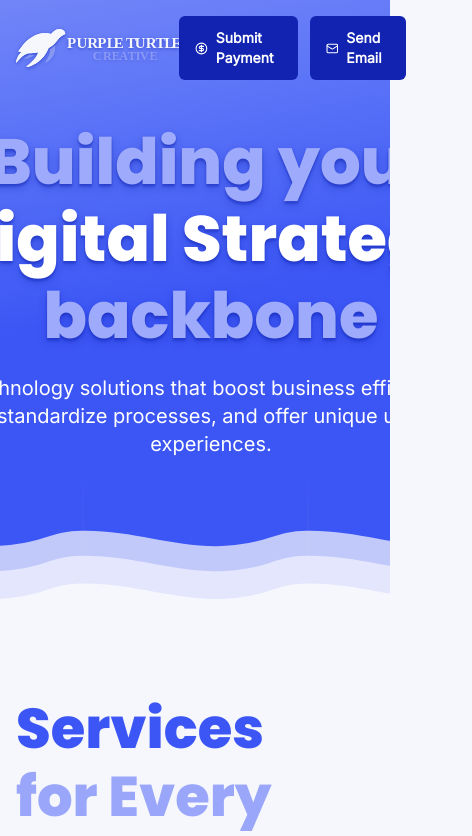
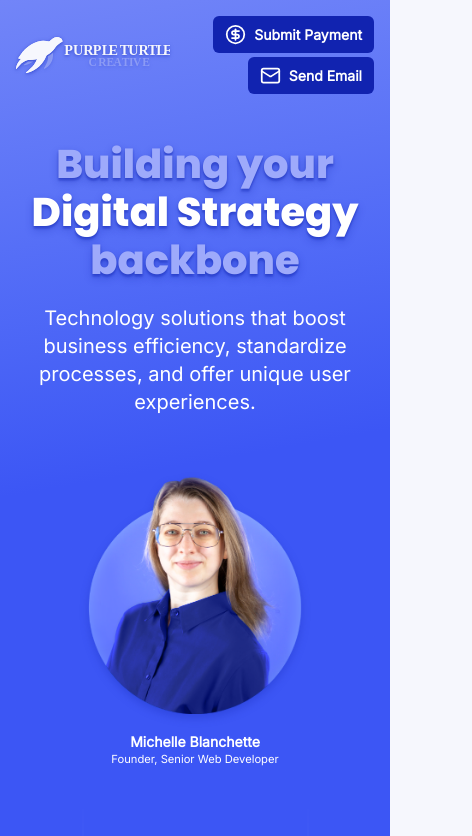
Before and after one commit to PurpleTurtleCreative/website, a Next.js app: page / in a window 390 px wide. Shown: the top 836 px of the page, 472 px wide, since content can reach past the window. Built offline with nearby package versions, Linux system fonts and the light colour scheme.

Commit message:
mobile styling

```diff
--- a/src/app/globals.css
+++ b/src/app/globals.css
@@ -9,11 +9,11 @@
   --default-line-height: 1.3;
 
   /* Typography - Sizes */
-  --text-h1: 4rem;
-  --text-h2: 3.5rem;
-  --text-h3: 2.5rem;
-  --text-h4: 2rem;
-  --text-body: 1.125rem;
+  --text-h1: clamp(2.5rem, 5vw, 4rem);
+  --text-h2: clamp(2rem, 3.5vw, 3.5rem);
+  --text-h3: clamp(1.75rem, 3vw, 2.5rem);
+  --text-h4: clamp(1.25rem, 2.5vw, 2rem);
+  --text-body: clamp(1rem, 2vw, 1.125rem);
 
 	/* Colors - Branding */
 	--color-primary-lightest: #ebedff;
@@ -84,13 +84,13 @@
   /* Button */
 
   .button {
-    @apply flex flex-row flex-nowrap items-center gap-x-2 rounded-md py-3 px-4 text-white font-bold bg-primary-dark hover:bg-black;
+    @apply flex flex-row flex-nowrap text-nowrap items-center gap-x-2 rounded-md py-2 px-3 md:py-3 md:px-4 text-white font-bold bg-primary-dark hover:bg-black;
   }
 
   /* Container */
 
   .content-section {
-    @apply max-w-content w-full p-4 mx-auto box-content;
+    @apply max-w-content w-full p-4 mx-auto;
   }
 
   .card {
--- a/src/components/sections/Intro.tsx
+++ b/src/components/sections/Intro.tsx
@@ -2,13 +2,13 @@ import Image from "next/image";
 
 export default function Intro() {
     return (
-        <div className="component-Intro w-full pt-22 sm:pt-26 bg-linear-170 from-primary-light from-0% to-primary to-50% text-white text-center sm:text-left wave-trim-bottom-mask">
-            <div className="content-section flex flex-col sm:flex-row items-center justify-between sm:gap-15">
-                <div className="sm:w-3/5 sm:mb-20">
+        <div className="component-Intro w-full pt-26 bg-linear-170 from-primary-light from-0% to-primary to-50% text-white text-center md:text-left wave-trim-bottom-mask">
+            <div className="content-section flex flex-col md:flex-row items-center justify-between gap-15">
+                <div className="md:w-3/5 md:mb-20">
                     <h1 className="font-heading my-5 text-shadow-lg text-shadow-primary-dark/30 text-[#9eaafb]">Building your <span className="text-white">Digital&nbsp;Strategy</span> backbone</h1>
                     <p className="text-xl">Technology solutions that boost business efficiency, standardize processes, and offer unique user experiences.</p>
                 </div>
-                <div className="w-2/5 mx-auto hidden sm:block text-center">
+                <div className="w-3/5 md:w-2/5 mx-auto text-center">
                     <div className="inline-block relative">
                         <Image
                             src="/images/Michelle-Blanchette_casual_circle.png"
--- a/src/components/sections/RequestQuote.tsx
+++ b/src/components/sections/RequestQuote.tsx
@@ -7,7 +7,7 @@ export default function RequestQuote() {
                 <div className="sm:w-3/5 mt-20 mb-40">
                     <h2 className="font-heading my-5 text-shadow-lg text-shadow-primary-dark/30 text-[#9eaafb]">Request a <span className="text-white">Quote</span></h2>
                     <p className="text-xl mb-10">Tell us about your project and we&rsquo;ll get back to you soon!</p>
-                    <a href="mailto:michelle@purpleturtlecreative.com" className="w-fit button text-body">
+                    <a href="mailto:michelle@purpleturtlecreative.com" className="w-fit button text-body max-sm:mx-auto">
                         <MailIcon width="1.5em" height="1.5em" /><span>Send Email</span>
                     </a>
                 </div>
--- a/src/components/sections/Services.tsx
+++ b/src/components/sections/Services.tsx
@@ -54,7 +54,7 @@ export default function Services() {
     ]
 
     return (
-        <div className="component-Services w-full py-20">
+        <div className="component-Services w-full py-20 max-sm:pb-0">
             <div className="content-section">
                 <div className="w-2/3">
                     <h2 className="text-primary/50 mb-5"><span className="text-primary">Services</span> for Every Stage of Growth</h2>
--- a/src/components/sections/Tech.tsx
+++ b/src/components/sections/Tech.tsx
@@ -35,7 +35,7 @@ export default function Tech() {
     ]
 
     return (
-        <div className="component-Tech w-full py-20">
+        <div className="component-Tech w-full pb-20">
             <div className="content-section">
                 <div className="w-2/3">
                     <h2 className="text-primary/50 mb-5">Using a Modern <span className="text-primary">Tech&nbsp;Stack</span></h2>
--- a/src/components/ui/Footer.tsx
+++ b/src/components/ui/Footer.tsx
@@ -3,10 +3,10 @@ import Clock from "../client/Clock";
 
 export default function Footer() {
     return (
-        <footer className="component-Footer w-full bg-black text-white">
-            <div className="content-section flex flex-wrap items-center justify-between gap-y-3 py-5 text-sm">
+        <footer className="component-Footer w-full bg-black text-white text-center sm:text-left">
+            <div className="content-section flex flex-wrap items-center justify-center sm:justify-between gap-y-3 py-5 text-sm">
                 <p>{`©${new Date().getFullYear()} Purple Turtle Creative, LLC. All rights reserved.`}</p>
-                <ul className="list-none flex flex-wrap gap-x-5">
+                <ul className="list-none flex flex-wrap gap-x-5 gap-y-3 max-sm:justify-center">
                     <li><BuildingIcon className="inline-block relative bottom-[0.1em]" aria-label="headquarters" width="1.3em" height="1.3em" /> New York, USA</li>
                     <li><ClockIcon className="inline-block relative bottom-[0.1em]" aria-label="business local time" width="1.3em" height="1.3em" /> <Clock /></li>
                     <li><MailIcon className="inline-block relative bottom-[0.1em]" aria-label="email contact" width="1.3em" height="1.3em" /> <a href="mailto:michelle@purpleturtlecreative.com">Michelle Blanchette</a></li>
--- a/src/components/ui/Navbar.tsx
+++ b/src/components/ui/Navbar.tsx
@@ -19,9 +19,8 @@ export default function Navbar() {
 
     return (
         <header className="component-Navbar w-full absolute top-0 z-999">
-            <div className="content-section flex items-center justify-between">
-                <div className="w-full flex items-center justify-between">
-                    <Link className="flex items-center gap-x-2" href="/">
+            <div className="content-section flex items-center justify-between gap-3">
+                <Link href="/">
                     <Image
                         src="/images/purpleturtlecreative-logo-horizontal-light.svg"
                         alt="Purple Turtle Creative"
@@ -32,7 +31,7 @@ export default function Navbar() {
                     />
                 </Link>
                 <nav>
-                        <ul className="flex items-center gap-x-3">
+                    <ul className="flex flex-wrap items-center justify-end gap-1 sm:gap-3">
                         {navLinks.map((link) => (
                             <li key={link.label}>
                                 <a href={link.href} className="button text-sm">
@@ -43,7 +42,6 @@ export default function Navbar() {
                     </ul>
                 </nav>
             </div>
-            </div>
         </header>
     );
 }
```
Lines whose indentation alone changed are shown as unchanged.
